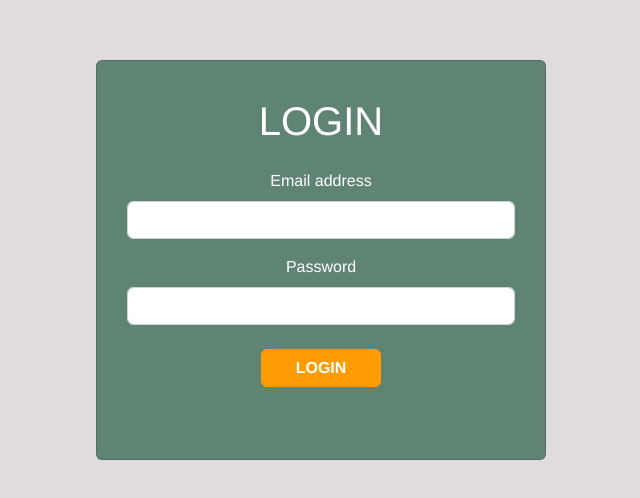
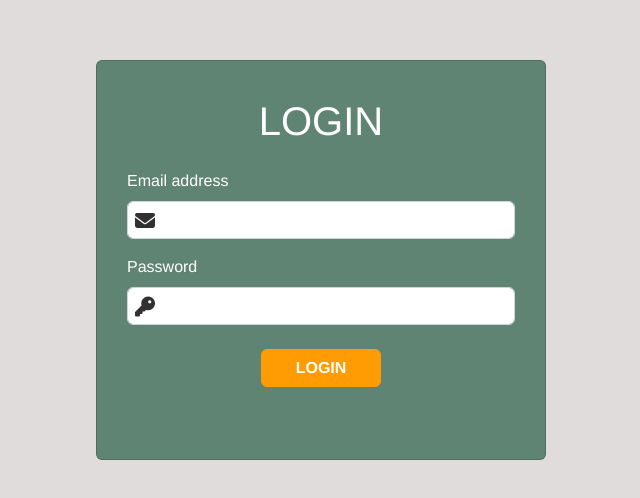
Before and after one commit to IlhamSetiaji/astra-frontend-moa, a Vue app: page / in a window 1280 px wide. Shown: the part 140-638 px from the top of the page, without its empty margins (319-959 px from the left). Built offline with nearby package versions, Linux system fonts and the light colour scheme.

Commit message:
change login form

```diff
--- a/package.json
+++ b/package.json
@@ -13,7 +13,7 @@
     "core-js": "^3.8.3",
     "vue": "^3.2.13",
     "vue-router": "^4.0.3",
-    "vuex": "^4.0.0"
+    "vuex": "^4.1.0"
   },
   "devDependencies": {
     "@babel/core": "^7.22.9",
--- a/src/store/index.js
+++ b/src/store/index.js
@@ -1,14 +1,9 @@
-import { createStore } from 'vuex'
+import { createStore } from "vuex";
 
 export default createStore({
-  state: {
-  },
-  getters: {
-  },
-  mutations: {
-  },
-  actions: {
-  },
-  modules: {
-  }
-})
+  state: {},
+  getters: {},
+  mutations: {},
+  actions: {},
+  modules: {},
+});
--- a/src/views/LoginPage.vue
+++ b/src/views/LoginPage.vue
@@ -5,12 +5,15 @@
         <h1 class="card-title text-center">LOGIN</h1>
       </div>
       <div class="card-text">
-        <!-- <font-awesome-icon icon="fa-solid fa-user-secret" /> -->
         <form @submit.prevent="handleLogin">
           <div class="mb-3">
-            <label for="exampleInputEmail1" class="form-label"
+            <label
+              for="exampleInputEmail1"
+              class="form-label d-flex justify-content-start"
               >Email address</label
             >
+            <div class="form-float">
+              <i class="icon fa-solid fa-envelope fa-lg"></i>
               <input
                 type="email"
                 class="form-control"
@@ -18,18 +21,25 @@
                 aria-describedby="emailHelp"
                 v-model="email"
               />
+            </div>
+
             <div id="emailHelp" class="form-text"></div>
           </div>
           <div class="mb-4">
-            <label for="exampleInputPassword1" class="form-label"
+            <label
+              for="exampleInputPassword1"
+              class="form-label d-flex justify-content-start"
               >Password</label
             >
+            <div class="form-float">
+              <i class="icon fa-solid fa-key fa-lg"></i>
               <input
                 type="password"
                 class="form-control"
                 id="exampleInputPassword1"
                 v-model="password"
               />
+            </div>
           </div>
           <div class="text-center">
             <button type="submit" class="btn btn-primary mb-5">LOGIN</button>
@@ -49,6 +59,7 @@ export default {
       email: "",
       password: "",
       errorMessage: "",
+      sessionTimer: null,
     };
   },
   methods: {
@@ -67,12 +78,19 @@ export default {
         this.errorMessage = "";
         alert("Login successful!"); // Replace this with your desired action after successful login
 
-        // Redirect the user to the Main Page after successful login
+        // Redirect the user to the Home page after successful login
         this.$router.push({ name: "HomeView" });
 
         // Set session time (5 minutes)
         const sessionTime = 300000; // 5 minutes in milliseconds
-        setTimeout(() => {
+
+        // Clear any existing session timer
+        if (this.sessionTimer) {
+          clearTimeout(this.sessionTimer);
+        }
+
+        // Start a new session timer
+        this.sessionTimer = setTimeout(() => {
           // Logout user after session time expires
           this.logout();
         }, sessionTime);
@@ -90,6 +108,24 @@ export default {
       this.$router.push({ name: "LoginPage" });
     },
   },
+  created() {
+    // Check if the user is authenticated (e.g., session still active)
+    const isAuthenticated = this.email && this.password;
+
+    if (isAuthenticated) {
+      // If the user is authenticated, redirect to the Home page
+      this.$router.push({ name: "HomeView" });
+
+      // Set session time (5 minutes)
+      const sessionTime = 300000; // 5 minutes in milliseconds
+
+      // Start a new session timer
+      this.sessionTimer = setTimeout(() => {
+        // Logout user after session time expires
+        this.logout();
+      }, sessionTime);
+    }
+  },
 };
 </script>
 
@@ -99,9 +135,22 @@ body {
   height: 100%;
   background-color: #e0dcdc;
 }
-.card-body,
 .login-form {
   color: white;
+}
+.icon {
+  color: rgb(49, 49, 49);
+  position: absolute;
+  top: calc(50%);
+  left: 0.5rem;
+}
+.form-float {
+  position: relative;
+}
+.form-float label,
+.form-float .form-control {
+  left: 0.5rem;
+  padding-left: 2.25rem;
 }
 .global-container {
   height: 100vh;
```
Also changed, not shown: src/main.js (+5 -5 lines), 1 other file (tests, documents, lock files or other folders). Lines whose indentation alone changed are shown as unchanged.
